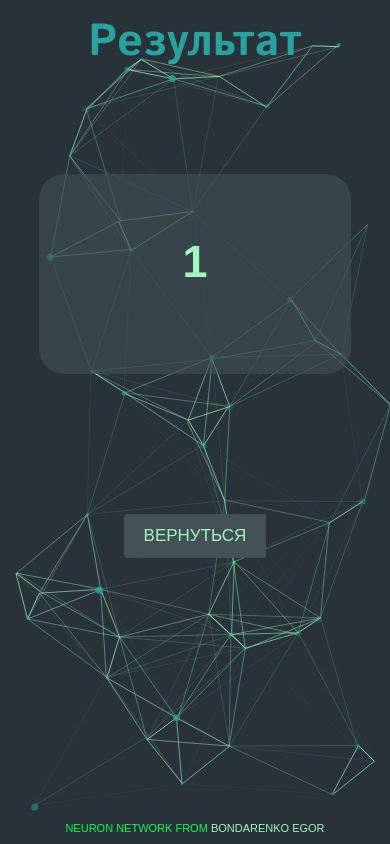
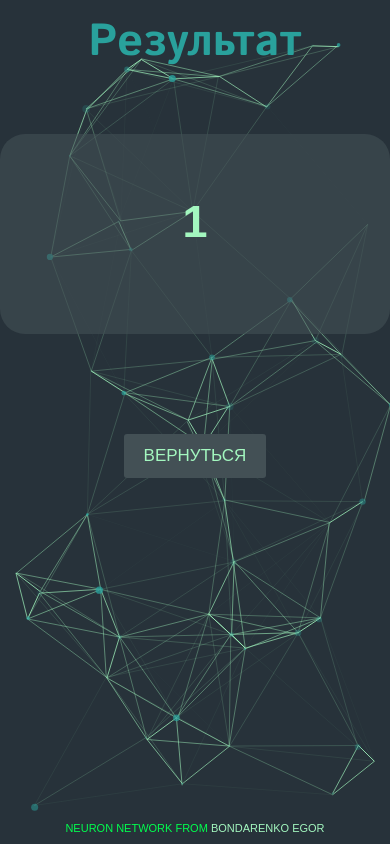
Before and after one commit to Egoka/Math-101, a Python web app: template templates/Result.html in a window 390 px wide. Run offline with Jinja, Linux system fonts and the light colour scheme; the template is opened without the code that fills it: most values are stand-ins (such as "Sample title", 1, 10 or a date in 2020).

Commit message:
Media request for a diagonal of 700px

```diff
--- a/static/Web/css/style_result.css
+++ b/static/Web/css/style_result.css
@@ -84,3 +84,9 @@
     color: #a3f7bf;
     user-select: none;/*запрет выделения текста*/
 }
+@media (max-width: 700px) {
+    .features_result{
+        width: 100%;
+        margin: 60px 0;
+    }
+}
```
